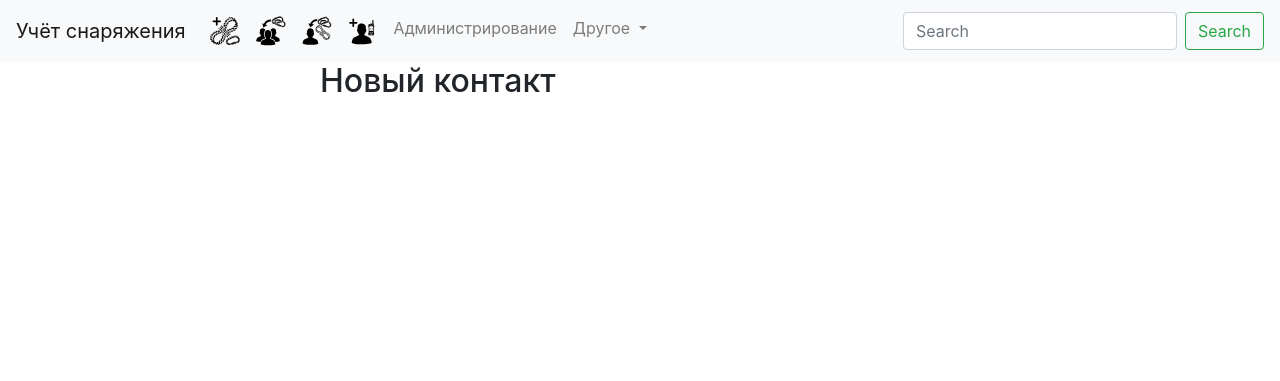
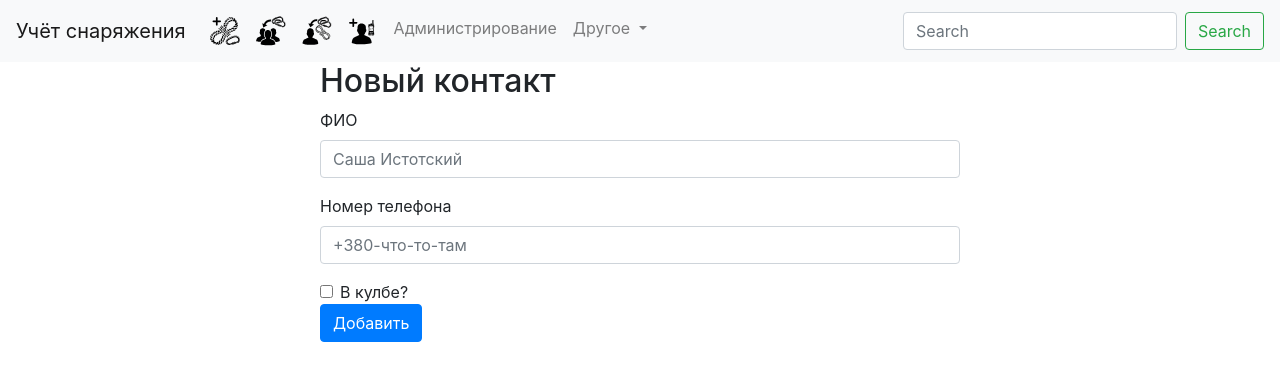
Before and after one commit to MaksymPashkisvkyi/KAPTYORKA, a Django app: page /new_contact in a window 1280 px wide. Shown: the top 381 px of the page. Run offline with Django 3.2, Linux system fonts and the light colour scheme; some libraries are stand-ins or nearby versions.

Commit message:
User-shit

```diff
--- a/KaptyorkaProject/KaptyorkaApp/templates/add_contact.html
+++ b/KaptyorkaProject/KaptyorkaApp/templates/add_contact.html
@@ -3,11 +3,25 @@
 {% load static %}
 
 <div>
-    <form method="POST" enctype="multipart/form-data">
+    <form action = "" method = "POST">
         {%csrf_token%}
+        <div class="form-group">
+            <label for="name_input">ФИО</label>
+            <input type="text" class="form-control" name="name_input" id="name_input" placeholder="Саша Истотский">
+          </div>
+          <div class="form-group">
+            <label for="number_input">Номер телефона</label>
+            <input type="text" class="form-control" name="number_input" id="number_input" placeholder="+380-что-то-там">
+          </div>
+          <div class="form-check">
+            <input type="checkbox" class="form-check-input" name="in_club_input" id="in_club_input">
+            <label class="form-check-label" for="in_club_input">В кулбе?</label>
+          </div>
+          <button type="submit" class="btn btn-primary">Добавить</button>
+
+    </form>
 
 
-    </form>
 </div>
 
 
--- a/KaptyorkaProject/KaptyorkaApp/views.py
+++ b/KaptyorkaProject/KaptyorkaApp/views.py
@@ -2,6 +2,8 @@ from django.shortcuts import render
 from django.http import HttpResponse, HttpResponseRedirect
 from django.contrib.auth.mixins import LoginRequiredMixin
 from django.views.generic import View, TemplateView
+from django import forms
+from .models import *
 
 
 def base_context(request, **args):
@@ -37,6 +39,24 @@ class CreateUser(View):
             request, title='Новый контакт', header='Добавить нового пользователя')
         return render(request, "add_contact.html", context)
 
+    def post(self, request):
+
+        form = request.POST
+
+        name_input = form['name_input']
+        number_input = form['number_input']
+        in_club_input = form['in_club_input'] == "on"
+
+        contact = Contact(
+            name = name_input,
+            phone_number = number_input,
+            is_club_member = in_club_input,
+        )
+
+        contact.save()
+
+        return HttpResponseRedirect("/new_contact")
+
 
 class AddEquipment(View):
     def get(self, request):
@@ -58,4 +78,5 @@ class AddUserAccounting(View):
             request, title='Записать снар на человека', header='Запись снаряжения на человека')
         return render(request, "new_user_accounting.html", context)
 
+
 # Create your views here.
```
Also changed, not shown: KaptyorkaProject/db.sqlite3.
